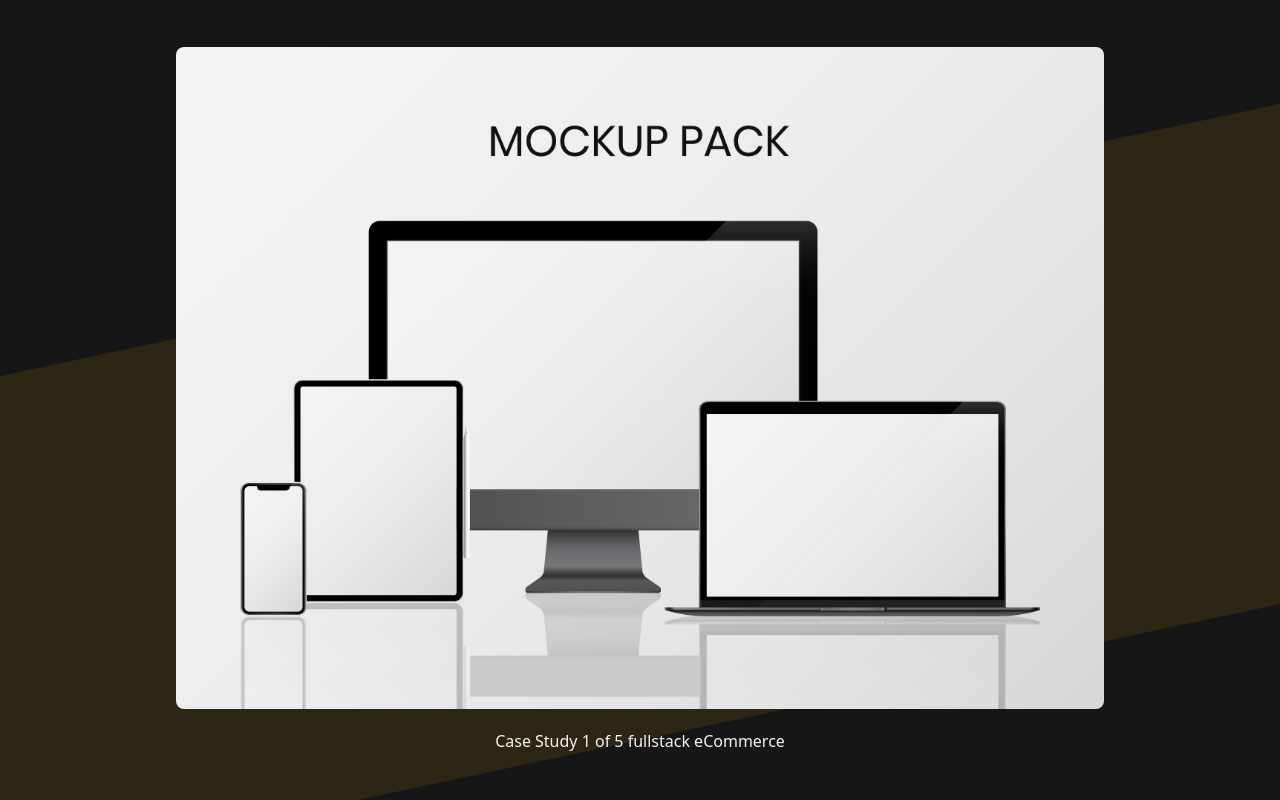
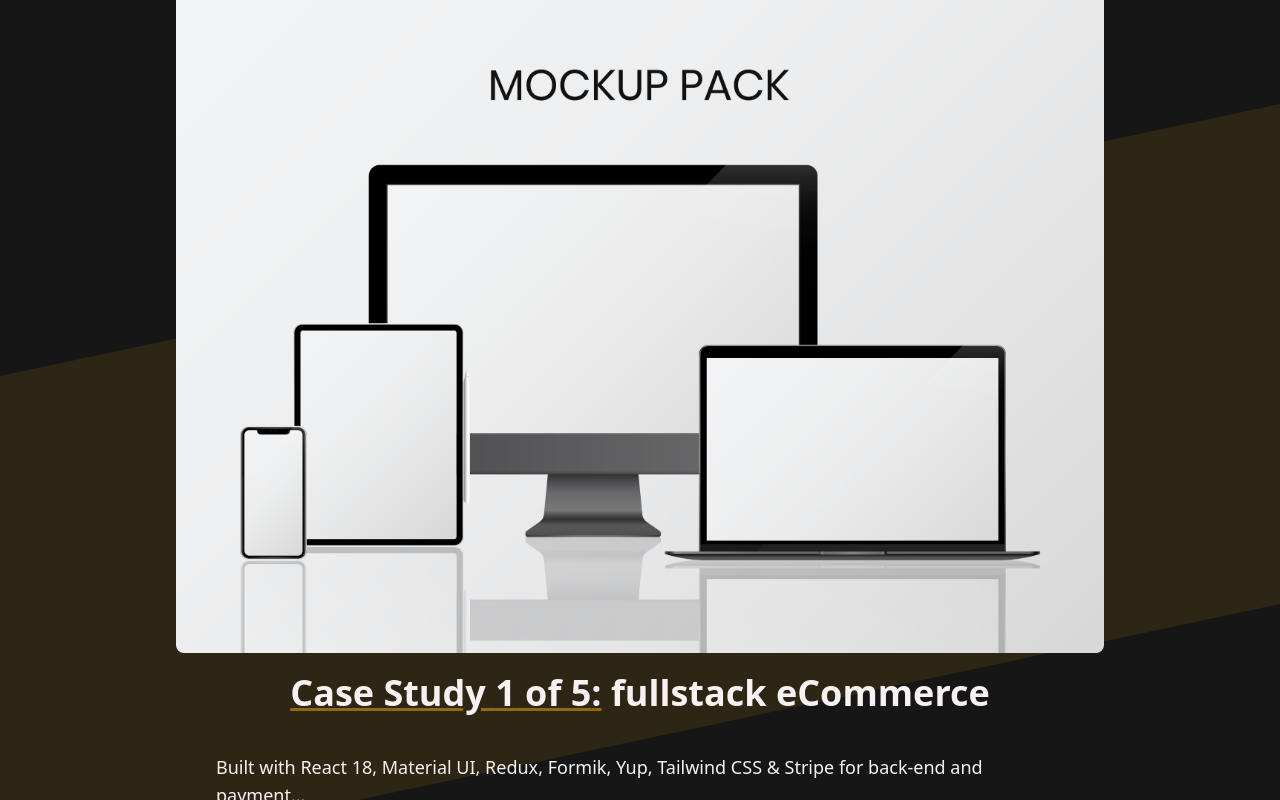
Before and after one commit to m-Petry/portfolio, a Next.js app: page / in a window 1280 px wide. Shown: the part 3986-4786 px from the top of the page. Built offline with nearby package versions, Linux system fonts and the light colour scheme.

Commit message:
projects page fully configurated

```diff
--- a/components/Projects.tsx
+++ b/components/Projects.tsx
@@ -1,5 +1,6 @@
 /* eslint-disable @next/next/no-img-element */
 import React from "react";
+import { motion } from "framer-motion";
 
 type Props = {};
 
@@ -15,15 +16,29 @@ function Projects({}: Props) {
         {projects.map((project, i) => (
           <>
             <div className="w-screen flex-shrink-0 snap-center flex flex-col space-y-5 items-center justify-center p-20 md:p-44">
-              <img
+              <motion.img
+                initial={{
+                  y: -300,
+                  opacity: 0
+                }}
+                transition={{ duration: 1.2 }}
+                whileInView={{ opacity: 1, y: 0 }}
+                viewport={{ once: true }}
                 src="../imgsProject/89367.jpg"
-                alt=""
+                alt="webapps on all responsive devices"
                 className="rounded-lg"
               />
-              <div>
-                <h4>
-                  Case Study {i + 1} of {projects.length} fullstack eCommerce
+              <div className="space-y-10 px-0 md:px-10 max-w-6xl ">
+                <h4 className="text-4xl font-semibold text-center">
+                  <span className="underline decoration-[#F7AB0A]/50">
+                    Case Study {i + 1} of {projects.length}:
+                  </span>{" "}
+                  fullstack eCommerce
                 </h4>
+                <p className="text-lg text-center md:text-left">
+                  Built with React 18, Material UI, Redux, Formik, Yup, Tailwind
+                  CSS & Stripe for back-end and payment...
+                </p>
               </div>
             </div>
           </>
```
